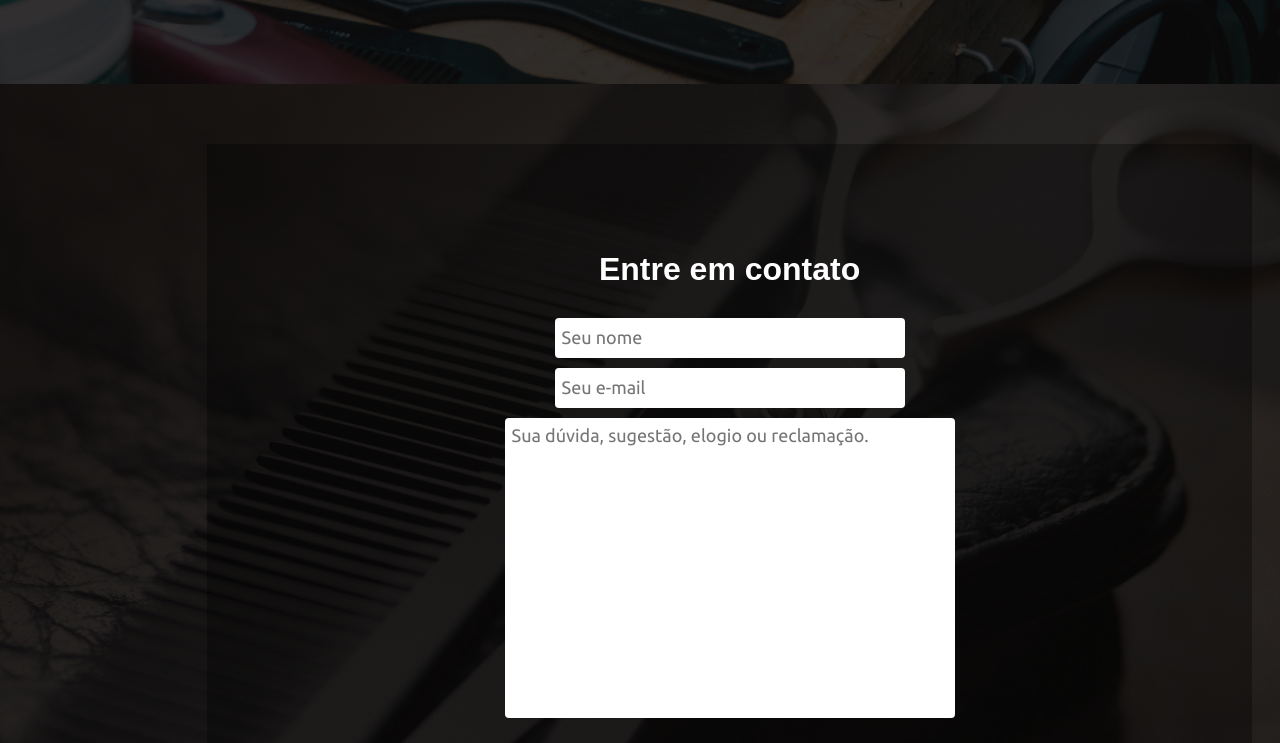
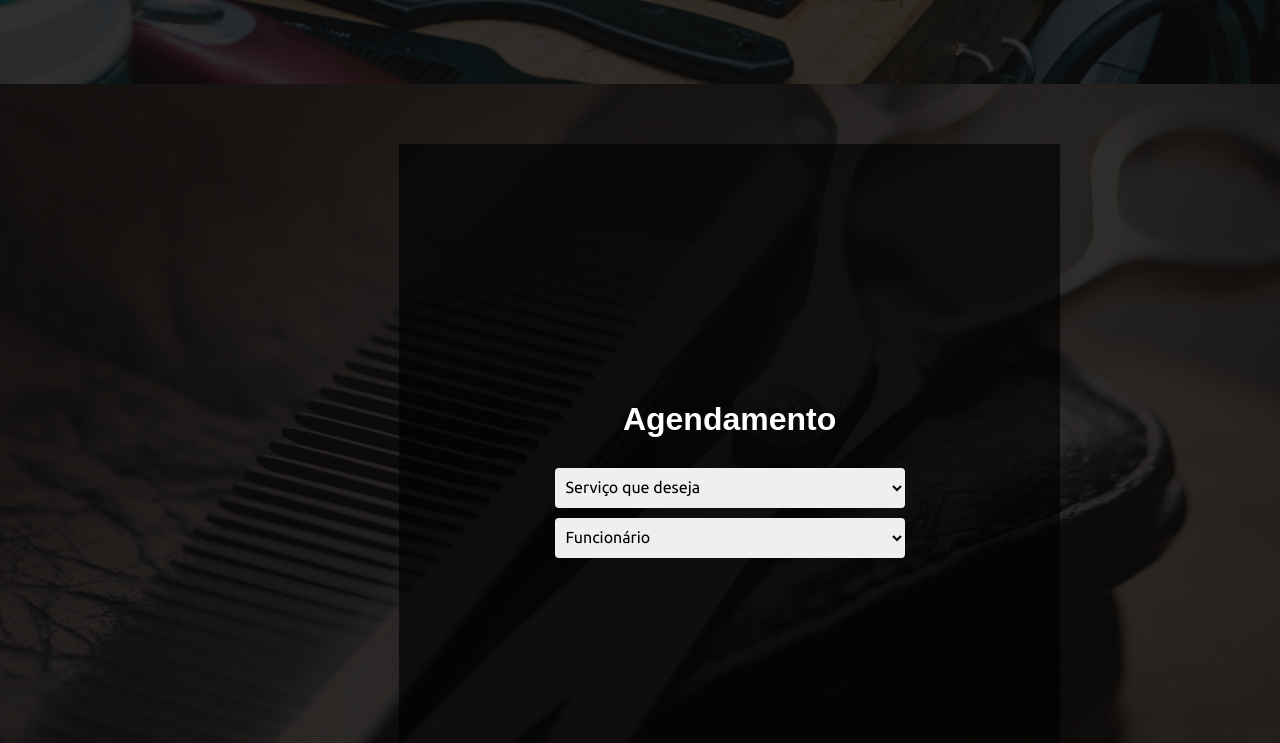
Before and after one commit to vetordev/Barberkill, a React (Create React App) app: page / in a window 1280 px wide. Shown: the part 3916-4659 px from the top of the page. Built offline with nearby package versions, Linux system fonts and the light colour scheme.

Commit message:
etapa 1 agendamento - em andamento

```diff
--- a/package.json
+++ b/package.json
@@ -7,6 +7,7 @@
     "@fortawesome/free-solid-svg-icons": "^5.11.2",
     "@fortawesome/react-fontawesome": "^0.1.7",
     "react": "^16.12.0",
+    "react-datepicker2": "^3.0.3",
     "react-dom": "^16.12.0",
     "react-scripts": "3.2.0"
   },
--- /dev/null
+++ b/src/components/agendamento/index.js
@@ -0,0 +1,29 @@
+import React from 'react';
+// import DatePicker from 'react-datepicker2';
+import './styles.css';
+
+const Agendamento = () => (
+    <div id="agendamento">
+        <div className="container-aux" id="aux-agend">
+            <h1>Agendamento</h1>
+            {/* <form action="*"> */}
+                {/* <input type="text" name="name" id="name" placeholder="Seu nome"/>
+                <input type="text" name="email" id="email" placeholder="Seu e-mail"/> */}
+                <select>
+                    <option value="">Serviço que deseja</option>
+                    <option value="Barba">Barba</option>
+                    <option value="Cabelo">Cabelo</option>
+                </select>
+
+                <select>
+                    <option value="">Funcionário</option>
+                    <option value="Arnaldo">Arnaldo</option>
+                    <option value="Jéssica">Jéssica</option>
+                    <option value="Edivan">Edivan</option>
+                </select>
+            {/* </form> */}
+        </div>
+    </div>
+);
+
+export default Agendamento;
--- /dev/null
+++ b/src/components/agendamento/styles.css
@@ -0,0 +1,43 @@
+div#agendamento {
+    width: 100%;
+    height: 100vh;
+    background: url('./img/background.jpg');
+    background-size: cover;
+    display: flex;
+    align-items: center;
+    justify-content: center;
+    padding-left: 14%;
+}
+div#agendamento h1 {
+    color: #FFF;
+    padding-bottom: 30px;
+}
+div#agendamento select {
+    border: none;
+    border-radius: 4px;
+    padding: 7px;
+    font-family: 'Ubuntu', sans-serif;
+    font-size: 16px;
+}
+div#agendamento select {
+    margin-bottom: 10px;
+    height: 40px;
+    width: 350px;
+}
+textarea {
+    resize: none;
+    width: 450px;
+    height: 300px;
+}
+form {
+    display: flex;
+    flex-direction: column;
+}
+div#aux-agend {
+    background: rgba(0, 0, 0, 0.637);
+    width: 60%;
+    padding: 0;
+    display: flex;
+    align-items: center;
+    justify-content: center;
+}
--- a/src/components/sidebar/index.js
+++ b/src/components/sidebar/index.js
@@ -32,7 +32,7 @@ const Sidebar = () => (
                         <p className="text-li">Agendamento</p>
                     </li>
                 </a>
-                <a href="#contatos">
+                <a href="#contato">
                     <li id="last-li">
                         <FontAwesomeIcon icon={faCut}/>
                         <p className="text-li">Contatos</p>
--- a/src/pages/main/index.js
+++ b/src/pages/main/index.js
@@ -7,6 +7,7 @@ import Portfolio from '../../components/portfolio';
 import Filter from '../../components/filter';
 import Precos from '../../components/precos';
 import Contato from '../../components/contato';
+import Agendamento from '../../components/agendamento';
 
 export default class Main extends Component {
     render() {
@@ -18,6 +19,7 @@ export default class Main extends Component {
                 <Filter />
                 <Portfolio />
                 <Precos />
+                <Agendamento />
                 <Contato />
             </div>
         )
```
Also changed, not shown: src/components/agendamento/img/background.jpg (added), 1 other file (tests, documents, lock files or other folders).
